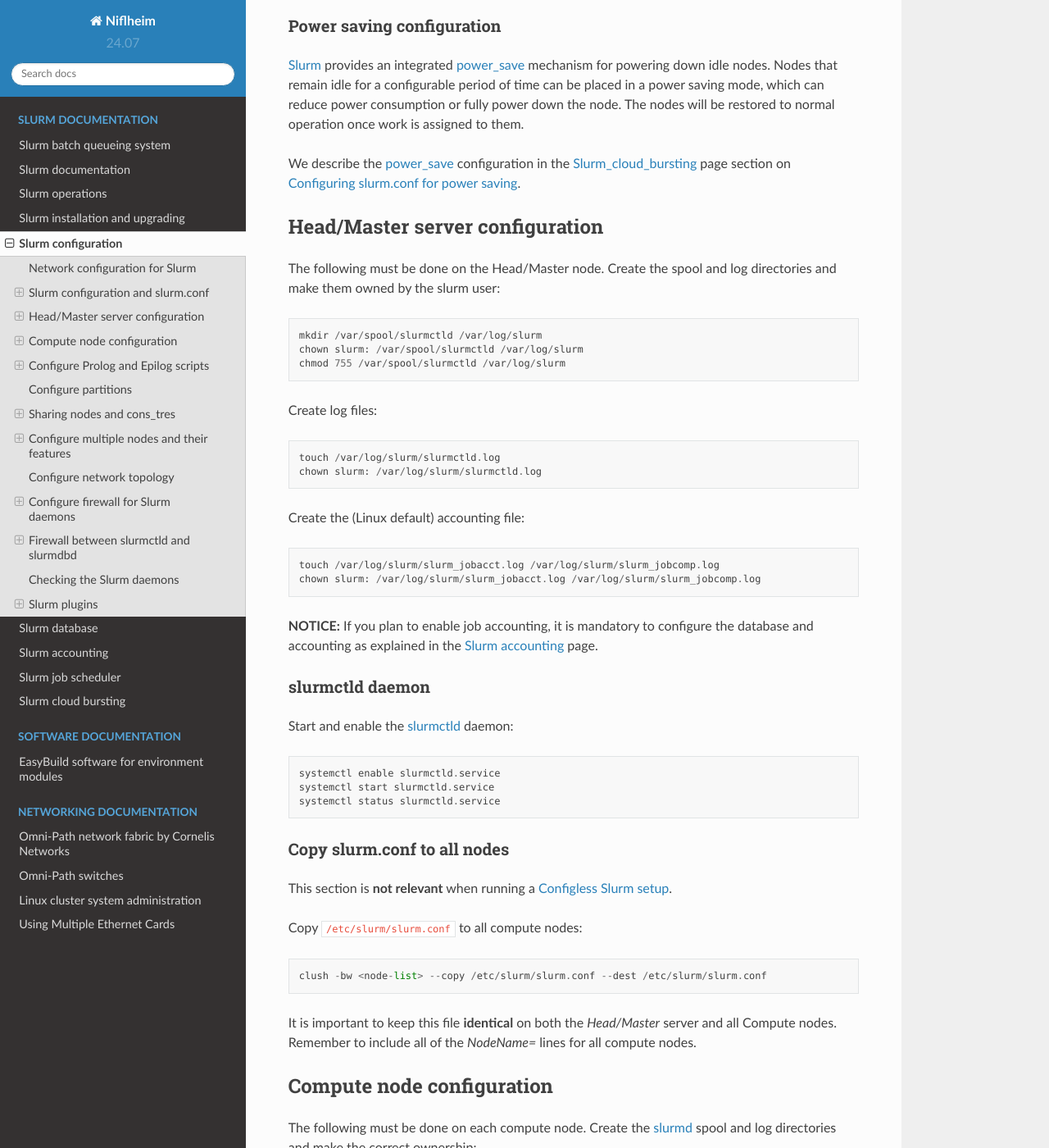
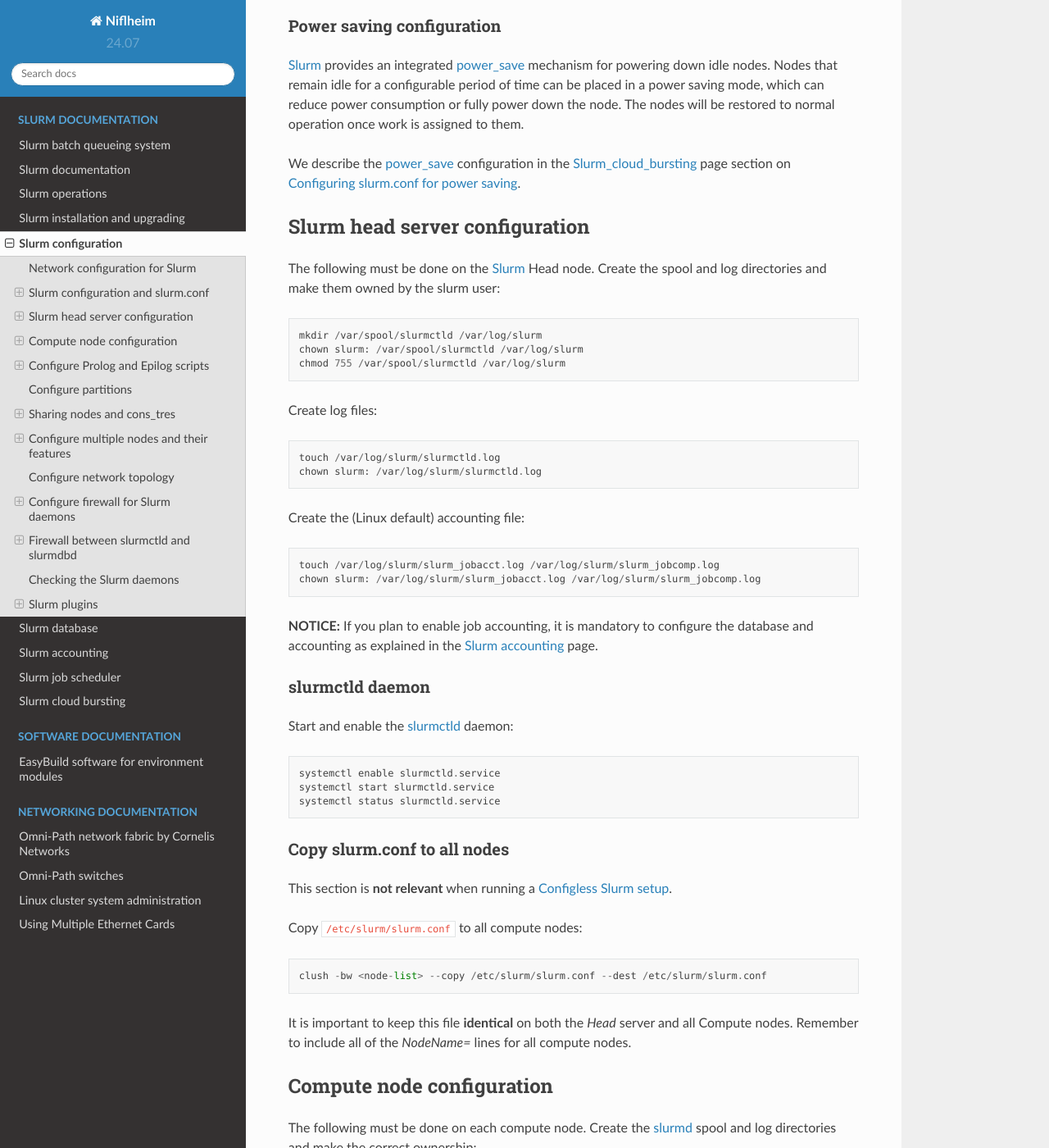
Before and after one commit to OleHolmNielsen/Niflheim_system, a Sphinx documentation site: the page built from docs/Slurm_configuration.rst, in a window 1280 px wide and 1400 px high, scrolled down 20704 px. Shown: the whole window at 82% size. Built offline with Sphinx 7.4.7 and the Read the Docs theme 2.0.0, drawn with Linux system fonts in a browser that asks for light colours; some of the changed text lies outside the part shown.

Commit message:
Minor edits

```diff
--- a/docs/Slurm_accounting.rst
+++ b/docs/Slurm_accounting.rst
@@ -8,7 +8,7 @@
 
 Jump to our top-level Slurm page: :ref:`SLURM`
 
-The following configuration is relevant for the Head/Master node only.
+The following configuration is relevant for the Slurm_ Head node only.
 
 .. _Slurm_Quick_Start: https://slurm.schedmd.com/quickstart_admin.html
 .. _Slurm: https://www.schedmd.com/
--- a/docs/Slurm_configuration.rst
+++ b/docs/Slurm_configuration.rst
@@ -37,9 +37,9 @@
 
 You probably want to look at the example configuration files found in this RPM::
 
-  rpm -q slurm-example-configs
-
-On the *Head/Master* node you should build a slurm.conf_ configuration file.
+  rpm -ql slurm-example-configs
+
+On the Slurm_ *Head* node you should build a slurm.conf_ configuration file.
 When it has been fully tested, then slurm.conf_ must be copied to all other nodes.
 
 It is **mandatory** that the slurm.conf_ file is identical on all nodes in the system!
@@ -209,7 +209,7 @@
 Enable startup of services as appropriate for the given node::
 
   systemctl enable slurmd      # Compute node
-  systemctl enable slurmctld   # Master/head server
+  systemctl enable slurmctld   # Head server
   systemctl enable slurmdbd    # Database server
 
 The systemd_ service files are ``/usr/lib/systemd/system/slurm*.service``.
@@ -408,14 +408,14 @@
 Node Health Check
 -----------------
 
-To insure the health status of Head/Master node and compute nodes, install the *LBNL Node Health Check* (NHC_) package from LBL_.
+To insure the health status of Head node and compute nodes, install the *LBNL Node Health Check* (NHC_) package from LBL_.
 The NHC_ releases are in https://github.com/mej/nhc/releases/.
 
 .. _NHC: https://github.com/mej/nhc
 .. _LBL: https://www.lbl.gov/
 
 It's simple to configure NHC_ Slurm integration, see the NHC_ page.
-Add the following to slurm.conf_ on your *Head/Master* node **and** your compute nodes::
+Add the following to slurm.conf_ on your *Head* node **and** your compute nodes::
 
   HealthCheckProgram=/usr/sbin/nhc
   HealthCheckInterval=3600
@@ -871,10 +871,10 @@
 .. _power_save: https://slurm.schedmd.com/power_save.html
 .. _Slurm_cloud_bursting: https://wiki.fysik.dtu.dk/Niflheim_system/Slurm_cloud_bursting
 
-Head/Master server configuration
+Slurm head server configuration
 ================================
 
-The following must be done on the Head/Master node.
+The following must be done on the Slurm_ Head node.
 Create the spool and log directories and make them owned by the slurm user::
 
   mkdir /var/spool/slurmctld /var/log/slurm
@@ -911,7 +911,7 @@
 
   clush -bw <node-list> --copy /etc/slurm/slurm.conf --dest /etc/slurm/slurm.conf
 
-It is important to keep this file **identical** on both the *Head/Master* server and all Compute nodes.
+It is important to keep this file **identical** on both the *Head* server and all Compute nodes.
 Remember to include all of the *NodeName=* lines for all compute nodes.
 
 Compute node configuration
@@ -1624,7 +1624,7 @@
 Configure firewall for Slurm daemons
 ====================================
 
-The Slurm_ compute nodes must be allowed to connect to the Head/Master node's slurmctld_ daemon.
+The Slurm_ compute nodes must be allowed to connect to the Head node's slurmctld_ daemon.
 In the configuration file these ports are by default (see slurm.conf_)::
 
   SlurmctldPort=6817
@@ -1637,7 +1637,7 @@
 
   dnf install firewalld firewall-config
 
-Head/Master node
+Head node
 --------------------
 
 Open port 6817 (slurmctld_)::
--- a/docs/Slurm_installation.rst
+++ b/docs/Slurm_installation.rst
@@ -180,7 +180,7 @@
 .. _AES: https://en.wikipedia.org/wiki/Advanced_Encryption_Standard
 .. _HMAC: https://en.wikipedia.org/wiki/Hash-based_message_authentication_code
 
-On the **Head/Master node (only)** create a secret key to be used globally on every node (see the Munge_installation_ guide)::
+On the **Head node (only)** create a secret key to be used globally on every node (see the Munge_installation_ guide)::
 
   dd if=/dev/urandom bs=1 count=1024 > /etc/munge/munge.key
   chown munge: /etc/munge/munge.key
@@ -379,13 +379,13 @@
 Study the configuration information in the Quick Start Administrator_Guide_.
 The RPMs to be installed on the head node, compute nodes, and slurmdbd_ node can vary by configuration, but here is a suggested starting point:
 
-* **Head/Master** node where the slurmctld_ daemon runs::
+* **Head** node where the slurmctld_ daemon runs::
 
     export VER=23.11.10
     dnf install slurm-$VER*rpm slurm-devel-$VER*rpm slurm-perlapi-$VER*rpm slurm-torque-$VER*rpm slurm-example-configs-$VER*rpm
     systemctl enable slurmctld
 
-  The following must be done on the Head/Master node because the RPM installation does not include this.
+  The following must be done on the Head node because the RPM installation does not include this.
   Create the spool and log directories and make them owned by the slurm user::
 
     mkdir /var/spool/slurmctld /var/log/slurm
--- a/docs/Slurm_operations.rst
+++ b/docs/Slurm_operations.rst
@@ -34,7 +34,7 @@
 
 We assume that you have carried out the above deployment along the lines of :ref:`Slurm_installation`, :ref:`Slurm_configuration`, :ref:`Slurm_database`, :ref:`Slurm_accounting` and :ref:`Slurm_scheduler`.
 
-From the *Head/Master* node try to submit an interactive job::
+From the *Head* node try to submit an interactive job::
 
   srun -N1 /bin/hostname
 
```
